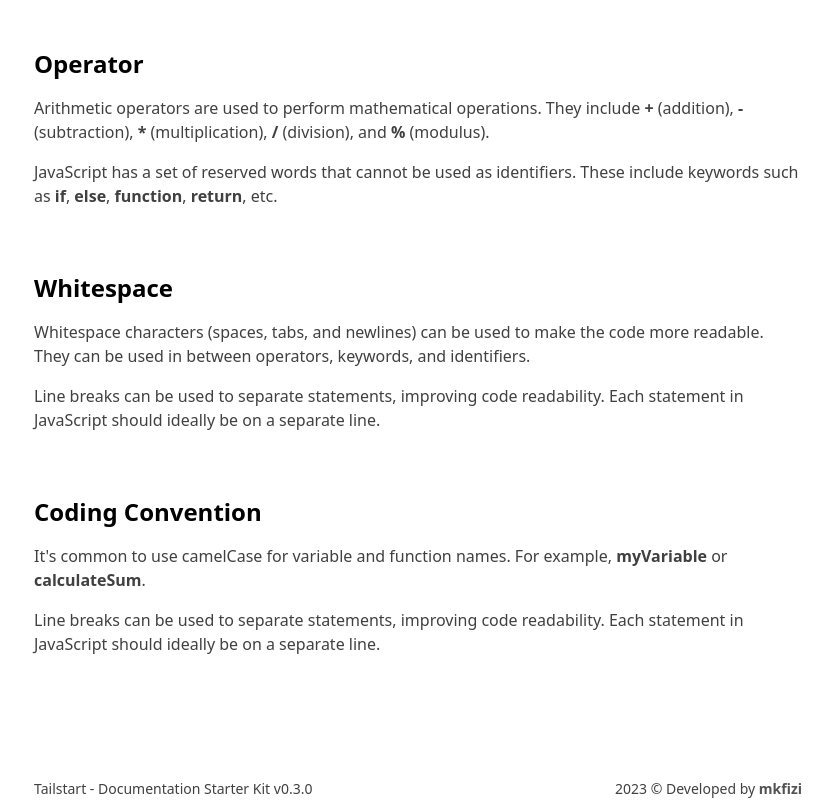
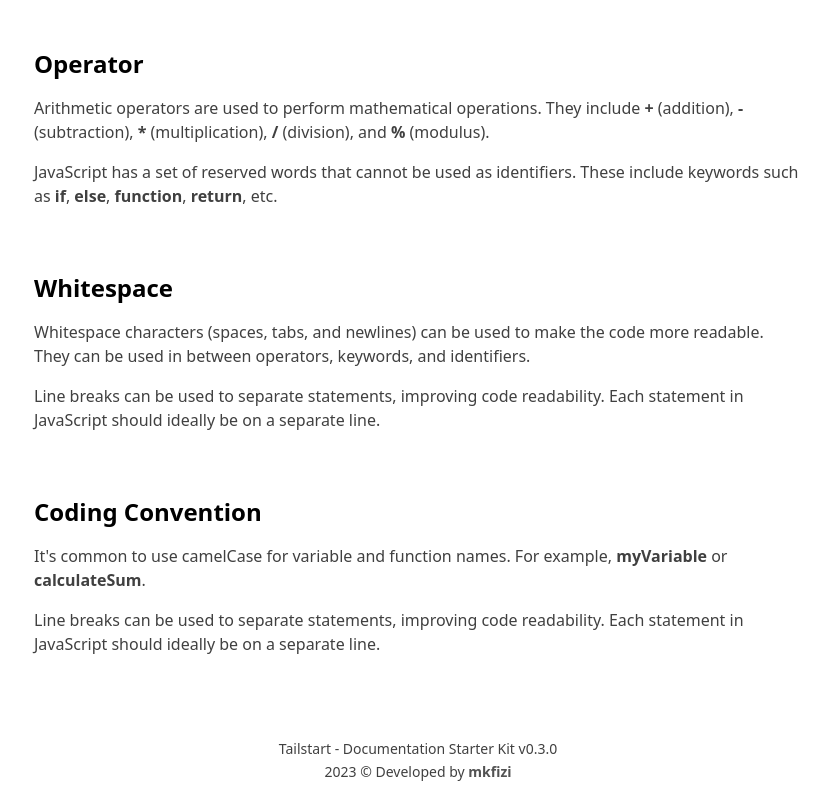
Before and after one commit to mkfizi/tailstart-documentation, a website: page index.html in a window 1280 px wide. Shown: the part 985-1785 px from the top of the page, without its empty margins (222-1054 px from the left). Drawn offline with Linux system fonts and the light colour scheme.

Commit message:
Revise footer appearance

```diff
--- a/index.html
+++ b/index.html
@@ -168,7 +168,7 @@
 
         <!-- Sidebar menu -->
         <aside id="sidebar-menu" class="fixed top-0 left-0 z-10 invisible hidden w-screen h-screen lg:pt-16 lg:-mt-16 lg:z-0 lg:sticky lg:visible lg:block lg:w-48 lg:bg-transparent bg-neutral-500/50 lg:shrink-0" aria-hidden="true">
-            <div class="fixed top-0 left-0 h-full p-4 overflow-y-auto bg-white lg:p-0 lg:pt-16 lg:pb-36 lg:top-16 lg:sticky w-72 lg:w-48 lg:bg-transparent lg:dark:bg-transparent dark:bg-neutral-800 drop-shadow-md lg:drop-shadow-none" aria-labelledby="sidebar-menu">
+            <div class="fixed top-0 left-0 h-full p-4 overflow-y-auto bg-white lg:p-0 lg:pt-16 lg:pb-32 lg:top-16 lg:sticky w-72 lg:w-48 lg:bg-transparent lg:dark:bg-transparent dark:bg-neutral-800 drop-shadow-md lg:drop-shadow-none" aria-labelledby="sidebar-menu">
 
                 <!-- Sidebar menu close button -->
                 <button type="button" class="absolute right-4 top-4 group lg:hidden" id="sidebar-menu-close" aria-controls="offcanvas" aria-expanded="false" aria-label="Close sidebar-menu">
@@ -222,7 +222,7 @@
 
         <!-- Page menu -->
         <div class="sticky right-0 w-full top-32 lg:w-48 lg:sticky lg:h-screen lg:order-2 lg:pt-16 lg:-mt-16 lg:top-0">
-            <ul id="page-menu" class="absolute right-0 z-10 invisible hidden w-full max-w-sm py-1 overflow-y-auto bg-white border rounded-md lg:pt-16 lg:top-16 lg:sticky lg:pb-36 lg:space-y-3 lg:max-h-none lg:py-0 lg:drop-shadow-none lg:border-0 lg:visible lg:h-full lg:block max-h-64 border-neutral-300 dark:border-neutral-700 dark:bg-neutral-900 drop-shadow-md" aria-hidden="true" aria-labelledby="page-menu">
+            <ul id="page-menu" class="absolute right-0 z-10 invisible hidden w-full max-w-sm py-1 overflow-y-auto bg-white border rounded-md lg:pt-16 lg:top-16 lg:sticky lg:pb-32 lg:space-y-3 lg:max-h-none lg:py-0 lg:drop-shadow-none lg:border-0 lg:visible lg:h-full lg:block max-h-64 border-neutral-300 dark:border-neutral-700 dark:bg-neutral-900 drop-shadow-md" aria-hidden="true" aria-labelledby="page-menu">
                 <li class="hidden lg:block">
                     <p class="pb-1 text-base font-semibold text-black dark:text-white">On this page</p>
                 </li>
@@ -248,7 +248,7 @@
         </div>
 
         <!-- Content -->
-        <main class="flex-1 pt-16 pb-40 mx-auto space-y-16 lg:pb-36">
+        <main class="flex-1 pt-16 pb-32 mx-auto space-y-16">
             <header class="space-y-4">
                 <div class="space-y-2">
                     <span class="inline-block px-2 py-px text-sm font-semibold text-black rounded-md dark:text-white bg-neutral-200 dark:bg-neutral-700">Introduction</span>
@@ -290,8 +290,8 @@
     </div>
 
     <!-- Footer -->
-    <footer class="absolute bottom-0 flex flex-col items-center justify-between w-full max-w-screen-xl px-4 pb-px transform -translate-x-1/2 sm:flex-row left-1/2 sm:px-8 lg:px-64">
-        <p class="text-sm text-center text-neutral-700 dark:text-neutral-300"><span id="footer-app-name"></span> v<span id="footer-app-version"></span></p>
+    <footer class="absolute bottom-0 w-full max-w-screen-xl px-4 pb-px text-center transform -translate-x-1/2 left-1/2 sm:px-8 lg:px-64">
+        <p class="text-sm text-neutral-700 dark:text-neutral-300"><span id="footer-app-name"></span> v<span id="footer-app-version"></span></p>
         <span class="text-sm text-neutral-700 dark:text-neutral-300"><span id="footer-year"></span> © Developed by <a href="https://mkfizi.dev" target="_blank" class="inline-block font-semibold text-neutral-600 dark:text-neutral-400 hover:text-black dark:hover:text-white">mkfizi</a></span>
     </footer>
 </body>
```
Also changed, not shown: src/css/app.css.
